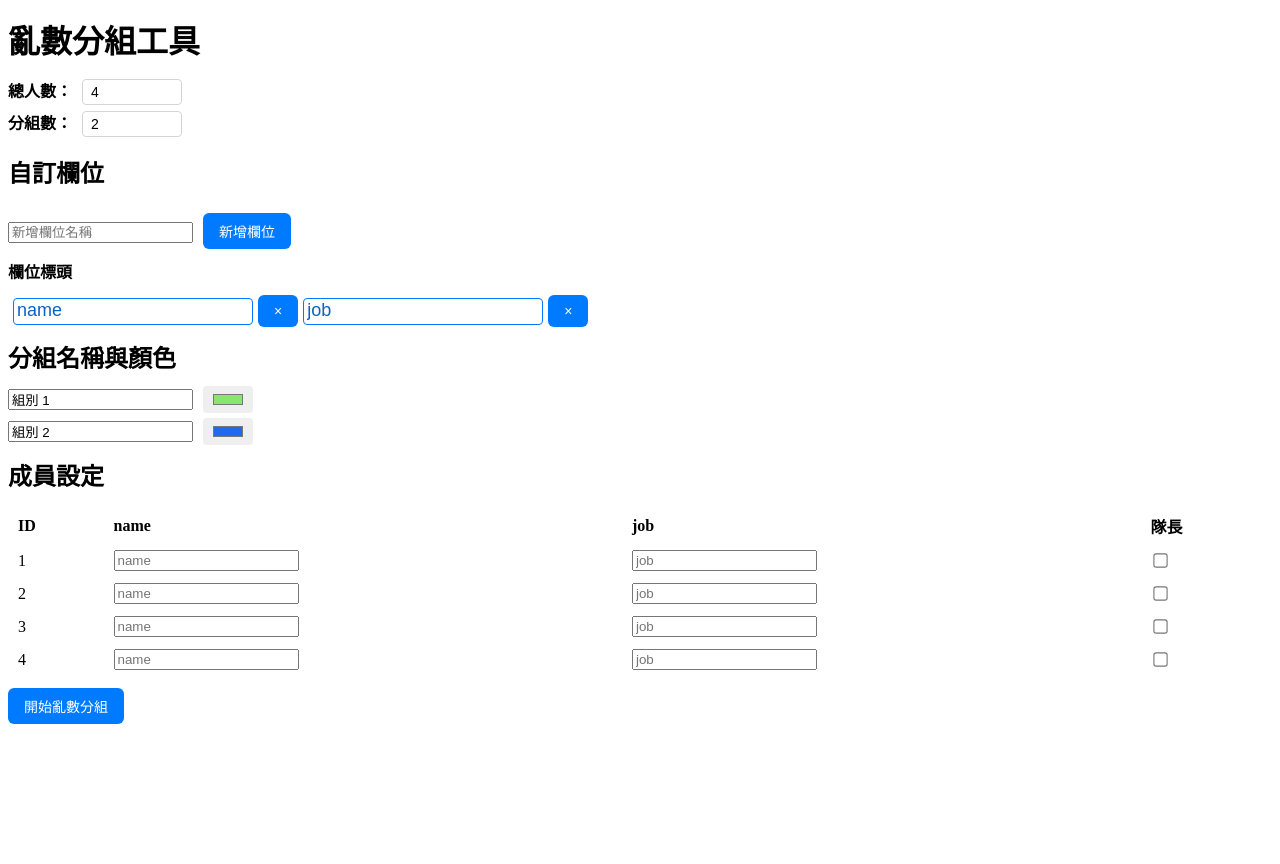
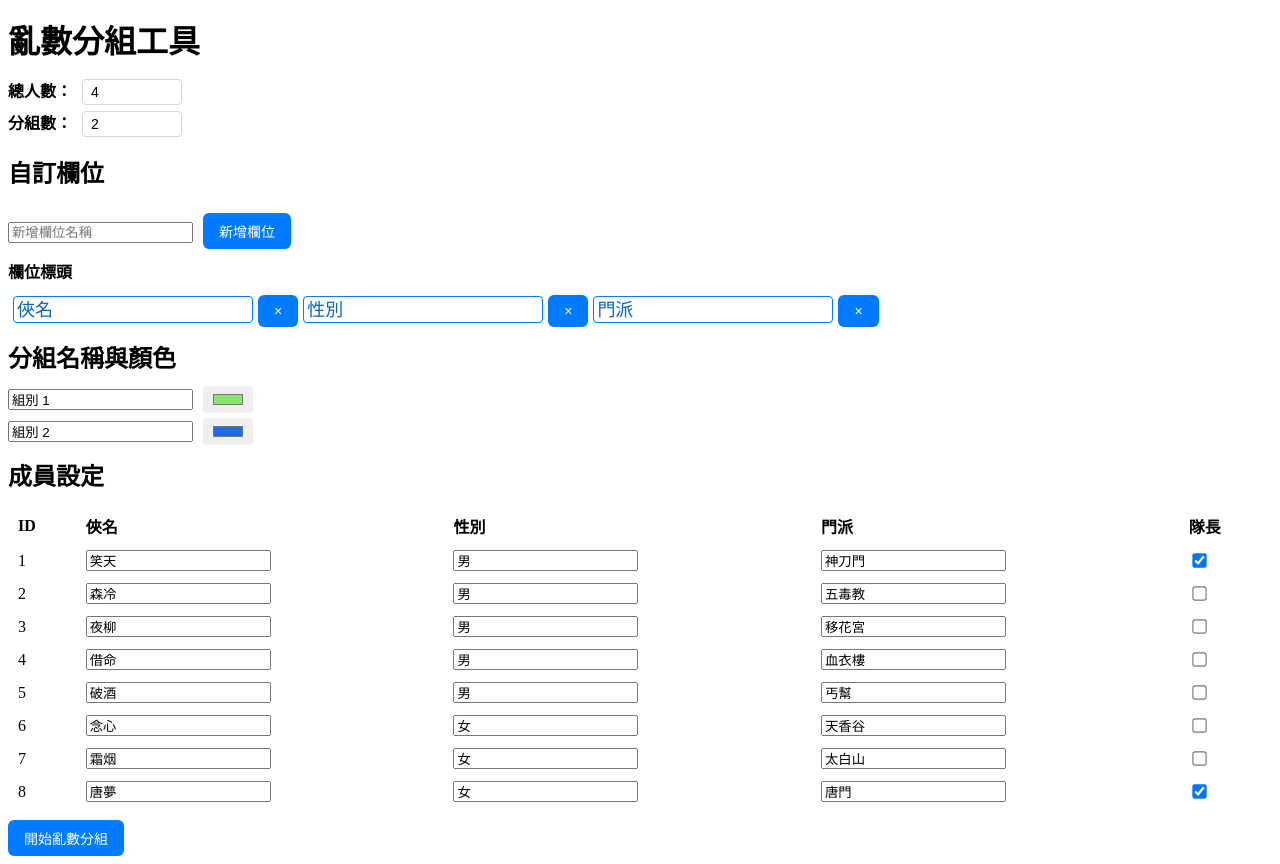
Before and after one commit to mytrylin/teamRandomTool, a Vue app: page / in a window 1280 px wide. Before the commit the page ends 800 px from the top, so only its background shows below. Built offline with nearby package versions, Linux system fonts and the light colour scheme.

Commit message:
feat: customFields 格式修改keyName、keyIndex

```diff
--- a/src/App.vue
+++ b/src/App.vue
@@ -18,7 +18,11 @@ const totalMembers = ref(4)
 const members = ref<Member[]>([])
 
 const MAX_FIELDS = 11
-const customFields = ref<string[]>(['name', 'job'])
+const customFields = ref<{ keyIndex: number, keyName: string }[]>([
+  { keyIndex: 0, keyName: '俠名' },
+  { keyIndex: 1, keyName: '性別' },
+  { keyIndex: 2, keyName: '門派' },
+])
 const newField = ref('')
 
 const addField = () => {
@@ -28,8 +32,10 @@ const addField = () => {
     alert(`欄位數量已達上限（${MAX_FIELDS}個）`)
     return
   }
-  if (!customFields.value.includes(field)) {
-    customFields.value.push(field)
+  const alreadyExists = customFields.value.some(f => f.keyName === field)
+  if (!alreadyExists) {
+    const newIndex = customFields.value.length
+    customFields.value.push({ keyIndex: newIndex, keyName: field })
     members.value.forEach(m => {
       m[field] = ''
     })
@@ -37,11 +43,11 @@ const addField = () => {
   newField.value = ''
 }
 
-const removeField = (field: string) => {
-  if (['id', 'isLeader'].includes(field)) return
-  customFields.value = customFields.value.filter(f => f !== field)
+const removeField = (fieldName: string) => {
+  if (['id', 'isLeader'].includes(fieldName)) return
+  customFields.value = customFields.value.filter(f => f.keyName !== fieldName)
   members.value.forEach(m => {
-    delete m[field]
+    delete m[fieldName]
   })
 }
 
@@ -51,7 +57,7 @@ const generateMembers = () => {
       id: i + 1,
       isLeader: false
     }
-    customFields.value.forEach(f => member[f] = '')
+    customFields.value.forEach(f => member[f.keyName] = '')
     return member
   })
 }
@@ -77,7 +83,6 @@ const toggleLeader = (id: number) => {
 
   member.isLeader = !member.isLeader
 
-  // 若有勾選任何一名隊長，則必須勾滿對應組數
   const selected = members.value.filter(m => m.isLeader)
   if (selected.length > 0 && selected.length !== groupCount.value) {
     alert(`請指定 ${groupCount.value} 位隊長（目前為 ${selected.length} 位）`)
@@ -112,7 +117,6 @@ const validateLeaderAssignment = (groups: Group[]): boolean => {
   return allHaveOneLeader
 }
 
-// 驗證隊長數量
 const validLeaderNumber = () => {
   const usingLeader = leaderCount.value > 0
   if (leaderCount.value === 0) return true
@@ -131,7 +135,6 @@ const validLeaderNumber = () => {
 const tempGroups = ref<Group[]>()
 
 const assignGroups = () => {
-  // 不使用隊長功能時跳過驗證
   const usingLeader = validLeaderNumber()
   if (!usingLeader) return
 
@@ -154,8 +157,6 @@ const assignGroups = () => {
 
     all.forEach((member, index) => {
       const groupIndex = index % groupCount.value
-      // 不把 member 複製成新物件，直接整個物件 push 過去
-      // tempGroups.value[groupIndex].members.push({ ...member })
       tempGroups.value[groupIndex].members.push(member)
     })
 
@@ -170,9 +171,9 @@ const assignGroups = () => {
   }
 }
 
-// 初始化
 generateMembers()
 generateGroupMeta()
+members.value = [ { "id": 1, "isLeader": true, "俠名": "笑天", "性別": "男", "門派": "神刀門" }, { "id": 2, "isLeader": false, "俠名": "森冷", "性別": "男", "門派": "五毒教" }, { "id": 3, "isLeader": false, "俠名": "夜柳", "性別": "男", "門派": "移花宮" }, { "id": 4, "isLeader": false, "俠名": "借命", "性別": "男", "門派": "血衣樓" }, { "id": 5, "isLeader": false, "俠名": "破酒", "性別": "男", "門派": "丐幫" }, { "id": 6, "isLeader": false, "俠名": "念心", "性別": "女", "門派": "天香谷" }, { "id": 7, "isLeader": false, "俠名": "霜烟", "性別": "女", "門派": "太白山" }, { "id": 8, "isLeader": true, "俠名": "唐夢", "性別": "女", "門派": "唐門" } ]
 
 </script>
 
@@ -202,8 +203,8 @@ generateGroupMeta()
 
       <div class="flex flex-wrap gap-2 mt-2">
         <div class="tag-title">欄位標頭</div>
-        <span v-for="(field, index) in customFields" :key="field" class="inline-flex items-center bg-gray-200 px-2 py-1 ml-1 rounded">
-          <input class="tag" v-model="customFields[index]" />
+        <span v-for="(field, index) in customFields" :key="index" class="inline-flex items-center bg-gray-200 px-2 py-1 ml-1 rounded">
+          <input class="tag" v-model="customFields[index].keyName" />
           <button @click="removeField(field)" class="ml-1 text-red-500">&times;</button>
         </span>
       </div>
@@ -223,15 +224,15 @@ generateGroupMeta()
         <thead>
           <tr>
             <th>ID</th>
-            <th v-for="(keyName, keyIndex) in customFields" :key="keyIndex">{{ keyName }}</th>
+            <th v-for="(item, index) in customFields" :key="index">{{ item.keyName }}</th>
             <th>隊長</th>
           </tr>
         </thead>
         <tbody>
           <tr v-for="member in members" :key="member.id">
             <td>{{ member.id }}</td>
-            <td v-for="field in customFields" :key="field">
-              <input v-model="member[field]" :placeholder="field" />
+            <td v-for="(item, index) in customFields" :key="index">
+              <input v-model="member[item.keyName]" :placeholder="item.keyName" />
             </td>
             <td>
               <span class="m-show">隊長(選填)</span>
@@ -258,7 +259,14 @@ generateGroupMeta()
         <h3 class="text-lg font-bold mb-2" :style="{ color: group.color }">{{ group.name }}</h3>
         <ul class="list-disc ml-4 text-sm">
           <li v-for="member in group.members" :key="member.id">
-            {{ member.name || '未命名' }} <span v-if="member.isLeader">（隊長）</span>
+            {{ member[customFields[0].keyName] || '未命名' }}
+            <template v-if="customFields.length > 1">
+              (<span v-for="(item, index) in customFields">
+                {{ item.keyName }}
+                <template v-if="index !== customFields.length - 1">、</template>
+              </span>)
+            </template>
+            <span v-if="member.isLeader">（隊長）</span>
           </li>
         </ul>
       </div>
```
